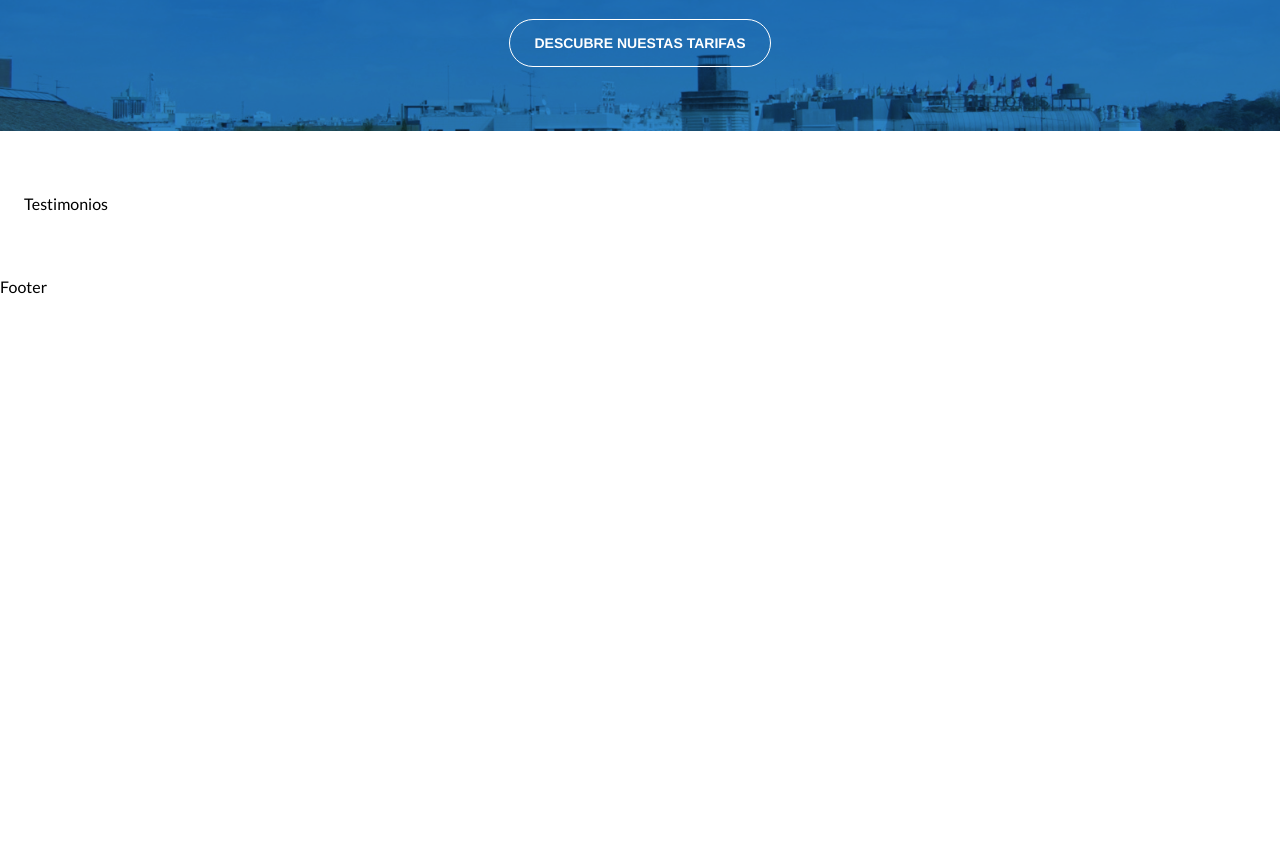
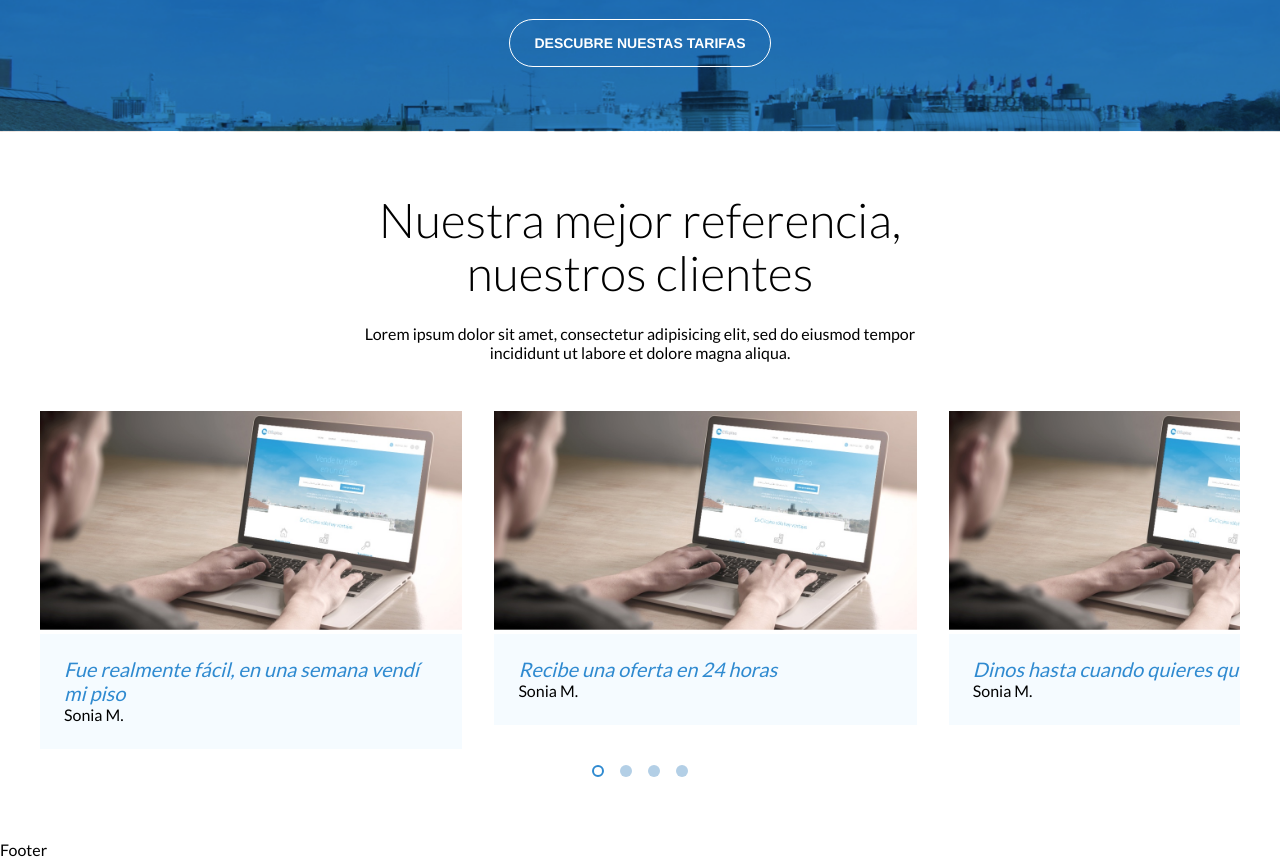
Before and after one commit to jordiparadelo/clicasa, a Next.js app in the folder frontend_next/: page / in a window 1280 px wide. Shown: the part 2300-3160 px from the top of the page. Before the commit the page ends 2597 px from the top, so only its background shows below. Built offline with nearby package versions, Linux system fonts and the light colour scheme.

Commit message:
updates/testimonios-component

```diff
--- /dev/null
+++ b/frontend_next/components/TestimonialSlider/TestimonialSlider.jsx
@@ -0,0 +1,64 @@
+import React, { useEffect, useRef, useState } from "react";
+import Image from "next/image";
+// Styles
+import styles from "styles/TestimonialSlider.module.scss";
+// Services
+import { mouseDownHandler, mouseMoveHandler, mouseUpHandler } from "./services";
+
+const TestimonialSlider = ({ testimonials, itemPerView }) => {
+  const [activeSlide, setActiveSlide] = useState(0);
+  const paginationLength = testimonials.length / Number(itemPerView)
+  let paginationButtons = []
+
+  for(let i = 0; i < paginationLength; i++) {
+    paginationButtons.push(i)
+  }
+
+  let sliderWrapperRef = useRef(null);
+
+  useEffect(() => {
+    sliderWrapperRef.addEventListener("mousemove", mouseMoveHandler);
+    sliderWrapperRef.addEventListener("mousedown", mouseDownHandler);
+    sliderWrapperRef.addEventListener("mouseup", mouseUpHandler);
+    sliderWrapperRef.addEventListener("mouseleave", mouseUpHandler);
+  }, []);
+
+    useEffect(() => {
+      const left = (sliderWrapperRef.scrollWidth / (activeSlide + 1)) + 'px'
+      sliderWrapperRef.scrollTo = {left: left, behavior: 'smooth'}
+    }, [activeSlide])
+
+  return (
+    <div className={`${styles.TestimonialSlider}`}>
+      <div
+        className={`${styles.TestimonialSlider__wrapper}`}
+        ref={(current) => (sliderWrapperRef = current)}
+      >
+        {testimonials.map((testimonial, index) => (
+          <figure
+            aria-selected={index === activeSlide}
+            key={index}
+            className={`${styles.TestimonialSlider__slide}`}
+          >
+            <Image {...testimonial.image} alt={testimonial.title} />
+            <figcaption>
+              <blockquote>{testimonial.title}</blockquote>
+              <p>{testimonial.testimonial}</p>
+            </figcaption>
+          </figure>
+        ))}
+      </div>
+      <div className={`${styles.TestimonialSlider__pagination}`}>
+        {paginationButtons.map(( index) => (
+          <button
+            aria-selected={index === activeSlide}
+            key={index}
+            onClick={() => setActiveSlide(index)}
+          ></button>
+        ))}
+      </div>
+    </div>
+  );
+};
+
+export default TestimonialSlider;
--- /dev/null
+++ b/frontend_next/components/TestimonialSlider/services.js
@@ -0,0 +1,41 @@
+// Methods
+let pos = { top: 0, left: 0, x: 0, y: 0 };
+
+export function mouseDownHandler(event) {
+  const { currentTarget } = event;
+
+  pos = {
+    // The current scroll
+    left: currentTarget.scrollLeft,
+    top: currentTarget.scrollTop,
+    // Get the current mouse position
+    x: event.clientX,
+    y: event.clientY,
+  };
+
+  currentTarget.addEventListener("mousemove", mouseMoveHandler);
+  currentTarget.addEventListener("mouseup", mouseUpHandler);
+
+  // Change the cursor and prevent user from selecting the text
+  currentTarget.style.cursor = "grabbing";
+  currentTarget.style.userSelect = "none";
+  currentTarget.style.scrollSnapType = "unset";
+}
+
+export function mouseMoveHandler(event) {
+  const { currentTarget } = event;
+  // How far the mouse has been moved
+  const dx = event.clientX - pos.x;
+
+  // Scroll the element
+  currentTarget.scrollLeft = pos.left - dx;
+}
+
+export function mouseUpHandler({ currentTarget }) {
+  currentTarget.removeEventListener("mousemove", mouseMoveHandler);
+  currentTarget.removeEventListener("mouseup", mouseUpHandler);
+
+  currentTarget.style.cursor = "grab";
+  currentTarget.style.removeProperty("scroll-snap-type");
+  currentTarget.style.removeProperty("user-select");
+}
--- a/frontend_next/components/index.js
+++ b/frontend_next/components/index.js
@@ -6,3 +6,4 @@ export {default as Buscador} from './Buscador/Buscador'
 export {default as VentajasList} from './VentajasList/VentajasList'
 export {default as ProcessTab} from './ProcessTab/ProcessTab'
 export {default as ProcessList} from './ProcessList/ProcessList'
+export {default as TestimonialSlider} from './TestimonialSlider/TestimonialSlider'
--- a/frontend_next/constants/index.js
+++ b/frontend_next/constants/index.js
@@ -63,3 +63,26 @@ export const proceso = [
     description: "Firma la venta y recibe el dinero",
   },
 ];
+
+export const testimonios = [
+  {
+    image: images.Process,
+    title: "Fue realmente fácil, en una semana vendí mi piso",
+    testimonial: "Sonia M.",
+  },
+  {
+    image: images.Process,
+    title: "Recibe una oferta en 24 horas",
+    testimonial: "Sonia M.",
+  },
+  {
+    image: images.Process,
+    title: "Dinos hasta cuando quieres quedarte",
+    testimonial: "Sonia M.",
+  },
+  {
+    image: images.Process,
+    title: "Ya está!",
+    testimonial: "Sonia M.",
+  },
+];
--- a/frontend_next/containers/Testimonios/Testimonios.jsx
+++ b/frontend_next/containers/Testimonios/Testimonios.jsx
@@ -1,13 +1,25 @@
-import React from 'react';
+import React from "react";
 // styles
-import styles from 'styles/Testimonios.module.scss'
+import styles from "styles/Testimonios.module.scss";
+// Components
+import { TestimonialSlider } from "components";
 
-const Testimonios = () => {
-    return (
-        <section id="Testimonios">
-            Testimonios
-        </section>
-    );
+const Testimonios = ({testimonios}) => {
+  return (
+    <section id="Testimonios" className={`${styles.Testimonios}`}>
+      <div className="wrapper">
+        <header className="section-header">
+          <h2>Nuestra mejor referencia, nuestros clientes</h2>
+          <p>
+            Lorem ipsum dolor sit amet, consectetur adipisicing elit, sed do
+            eiusmod tempor incididunt ut labore et dolore magna aliqua.
+          </p>
+        </header>
+
+        <TestimonialSlider testimonials={testimonios} itemPerView="1"/>
+      </div>
+    </section>
+  );
 };
 
 export default Testimonios;
--- a/frontend_next/containers/Ventajas/Ventajas.jsx
+++ b/frontend_next/containers/Ventajas/Ventajas.jsx
@@ -5,7 +5,6 @@ import styles from "styles/Ventajas.module.scss";
 import { VentajasList } from "components";
 
 const Ventajas = ({ventajas}) => {
-    console.log(ventajas)
   return (
     <section id="Ventajas" className={`${styles.Ventajas}`}>
       <div className="wrapper">
--- a/frontend_next/pages/index.js
+++ b/frontend_next/pages/index.js
@@ -5,9 +5,9 @@ import styles from "styles/Home.module.css";
 // Containers
 import {Hero,Ventajas,Proceso,Banner,Testimonios} from 'containers'
 // Constants
-import { ventajas, proceso } from "../constants";
+import { ventajas, proceso, testimonios } from "../constants";
 
-export default function Home({ventajas, proceso}) {
+export default function Home({ventajas, proceso, testimonios}) {
   return (
     <>
       <Head>
@@ -20,7 +20,7 @@ export default function Home({ventajas, proceso}) {
         <Ventajas ventajas={ventajas}/>
         <Proceso proceso={proceso}/>
         <Banner/>
-        <Testimonios/>
+        <Testimonios testimonios={testimonios}/>
       </main>
     </>
   );
@@ -30,7 +30,8 @@ export async function getStaticProps() {
   return {
       props: {
           ventajas,
-          proceso
+          proceso,
+          testimonios
       }
   }
 }
--- /dev/null
+++ b/frontend_next/styles/TestimonialSlider.module.scss
@@ -0,0 +1,70 @@
+.TestimonialSlider {
+  display: flex;
+  flex-direction: column;
+  gap: var(--spacing);
+
+  .TestimonialSlider__wrapper {
+    --size: max(25ch, 33vw);
+    --gap: var(--spacing-xl);
+
+    display: grid;
+    grid-auto-flow: column;
+    grid-auto-columns: var(--size);
+    gap: var(--gap);
+    min-height: min(100%, var(--size));
+    max-width: 100%;
+
+    // Scroll Snap
+    overflow-x: auto;
+    overscroll-behavior-x: contain;
+    scroll-snap-type: x mandatory;
+    scroll-padding-inline-start: calc(var(--gap) / 2);
+
+    > * {
+      scroll-snap-align: start;
+      pointer-events: none;
+    }
+
+    /* Hide scrollbar for Chrome, Safari and Opera */
+    &::-webkit-scrollbar {
+      display: none;
+    }
+    /* Hide scrollbar for IE, Edge and Firefox */
+    -ms-overflow-style: none; /* IE and Edge */
+    scrollbar-width: none; /* Firefox */
+
+    .TestimonialSlider__slide {
+      figcaption {
+        padding: var(--spacing-lg);
+        background: var(--light-color);
+
+        blockquote {
+            font-size: 20px;
+            font-style: italic;
+            color: var(--primary-color);
+        }
+      }
+    }
+  }
+
+  .TestimonialSlider__pagination {
+    display: flex;
+    align-items: center;
+    justify-content: center;
+    gap: var(--spacing);
+
+    :global(button) {
+      --size: 12px;
+      --corners: var(--corners-round);
+      --background: transparent;
+
+      padding: unset;
+      border: 2px solid var(--primary-color);
+
+      &:not([aria-selected="true"]) {
+        --background: var(--gray-color);
+        border-color: transparent;
+      }
+    }
+  }
+}
--- a/frontend_next/styles/Testimonios.module.scss
+++ b/frontend_next/styles/Testimonios.module.scss
@@ -1,3 +1,5 @@
-#Testimonios {
-
+.Testimonios {
+    :global(.wrapper) {
+        gap: var(--spacing-xxl)
+    }
 }
```
